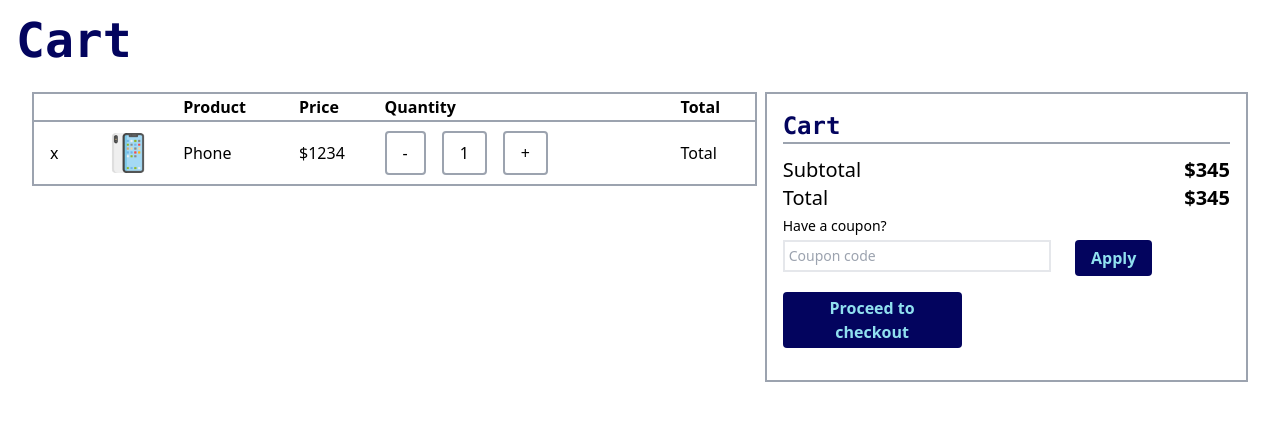
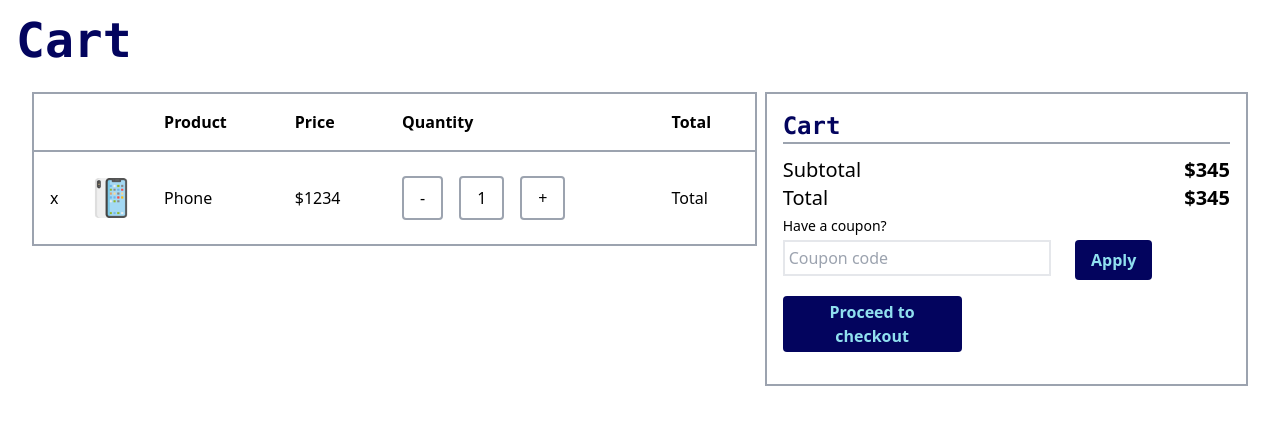
Before and after one commit to akshatlambhate/E-commerce, a React (Create React App) app: page / in a window 1280 px wide. Shown: the top 424 px of the page. Built offline with nearby package versions, Linux system fonts and the light colour scheme.

Commit message:
aj-203, updated

```diff
--- a/src/components/Cart.jsx
+++ b/src/components/Cart.jsx
@@ -8,44 +8,46 @@ const Cart = () => {
     <div className='p-4 text-left'>
       <div>
         <h1 className='text-5xl font-mono font-semibold text-darkBlue mb-3'>Cart</h1>
-        <div className='w-[100%] flex flex-row gap-2 p-4' >
-          <form action="" className='w-[60%] '>
-            <table className='w-full border-2 border-gray-400'>
+        <div className='w-[100%] lg:flex lg:flex-row gap-2 p-4
+        xs:flex xs:flex-col' >
+          <form action="" className='lg:w-[60%] xs:w-[100%] overflow-auto'>
+            <table className='lg:w-full border-2 border-gray-400 xs:w-[60%]  '>
               <thead className='border-b-2 border-gray-400 mb-8'>
-                <tr>
-                  <th className="product-remove ">&nbsp;</th>
-                  <th className="product-thumbnail ">&nbsp;</th>
-                  <th className="product-product ">Product</th>
-                  <th className="product-price">Price</th>
-                  <th className="product-quantity">Quantity</th>
-                  <th className="product-total">Total</th>
+                <tr className=''>
+                  <th className="product-remove p-4 ">&nbsp;</th>
+                  <th className="product-thumbnail p-4">&nbsp;</th>
+                  <th className="product-product p-4 ">Product</th>
+                  <th className="product-price p-4 ">Price</th>
+                  <th className="product-quantity p-4">Quantity</th>
+                  <th className="product-total p-4">Total</th>
                 </tr>
               </thead>
               <tbody>
                 <tr className='items-center'>
                   <td className='p-4'>x</td>
-                  <td><img src={cartImg} alt="" className='w-[40px] h-[40px]' /></td>
-                  <td>Phone</td>
-                  <td>$1234</td>
-                  <td>
+                  <td className='m-4'><img src={cartImg} alt="" className='w-[40px] h-[40px]' /></td>
+                  <td className='p-4'>Phone</td>
+                  <td className='p-4'>$1234</td>
+                  <td className='p-4'>
                     <div>
                       <div className='flex gap-4 mb-2 mt-2 '>
                         <button className='border-2 border-gray-400 p-2 px-4 rounded'
-                        onClick={()=> setCount(count-1)}>-</button>
+                        onClick={(e)=> {e.preventDefault(); setCount(count-1)}}>-</button>
                         <span className='border-2 border-gray-400 p-2 px-4 rounded'>{count}</span>
                         <button className='border-2 border-gray-400 p-2 px-4 rounded'
-                         onClick={()=> setCount(count+1)}
+                         onClick={(e)=> {e.preventDefault(); setCount(count+1)}}
 
                         >+</button>
                       </div>
                     </div>
                   </td>
-                  <td>Total</td>
+                  <td className='p-4'>Total</td>
                 </tr>
               </tbody>
             </table>
           </form>
-          <div className='w-[40%] p-4 flex flex-col border-2 border-gray-400'>
+          <div className='lg:w-[40%] p-4 flex flex-col border-2 border-gray-400
+          xs:w-[100%]'>
             <div className='text-2xl font-mono font-semibold text-darkBlue mb-3 border-b-2 border-gray-400'>Cart</div>
             <div className='flex justify-between text-xl'>
               <h1>Subtotal</h1>
@@ -57,10 +59,11 @@ const Cart = () => {
             </div>
             <p className='text-sm text-AirBlue my-1'>Have a coupon?</p>
             <div className='flex gap-6'>
-              <input type="text" placeholder='Coupon code' className='text-sm p-1 mb-1 w-[60%] focus:outline-none focus:border-Charcoal border-2' />
+              <input type="text" placeholder='Coupon code' className='text-base p-1 mb-1 w-[60%] focus:outline-none focus:border-Charcoal border-2' />
               <button className='bg-darkBlue text-midSkyBlue text-base p-1 px-4 font-semibold hover:bg-midSkyBlue hover:text-darkBlue rounded'>Apply</button>
             </div>
-            <button className='bg-darkBlue text-midSkyBlue text-base p-1 px-4 font-semibold hover:bg-midSkyBlue hover:text-darkBlue rounded my-4 w-[40%]'>Proceed to checkout</button>
+            <button className='bg-darkBlue text-midSkyBlue text-base p-1 px-4 font-semibold hover:bg-midSkyBlue hover:text-darkBlue rounded my-4 lg:w-[40%]
+            xs:w-[80%] md:w-[40%]'>Proceed to checkout</button>
           </div>
         </div>
       </div>
```
